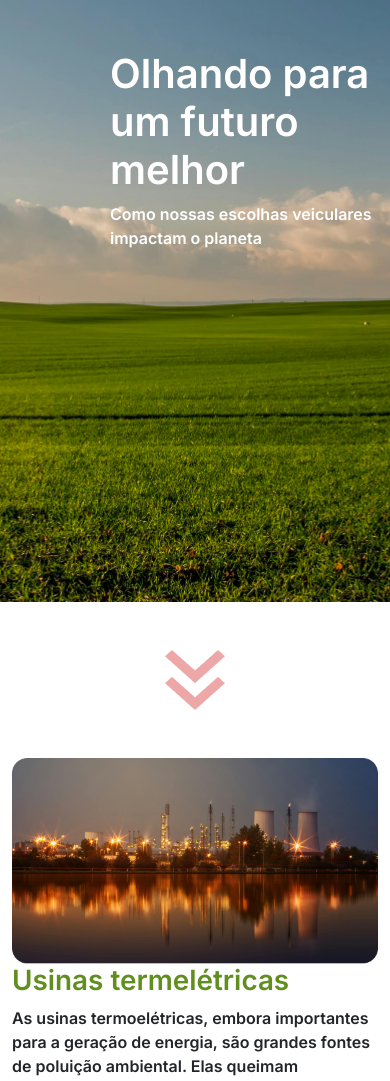
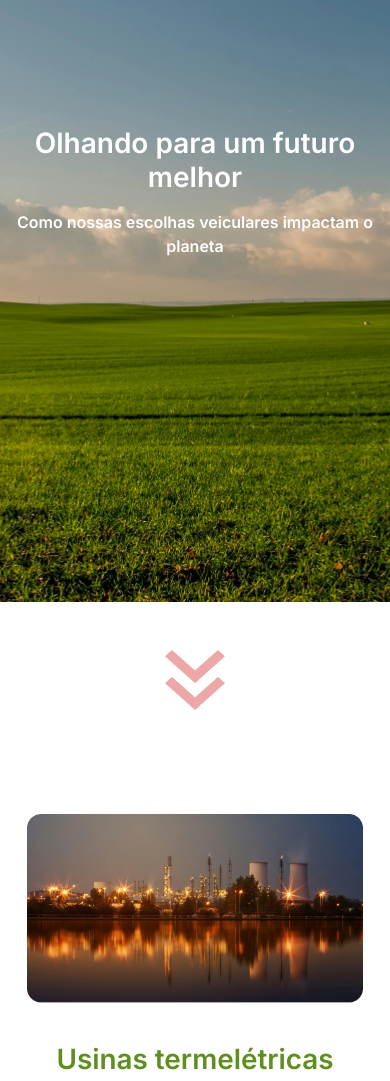
Before and after one commit to CodeCarte/GreenDrive, a website: page src/assets/html/impacto_ambientais.html in a window 390 px wide. Shown: the part 200-1281 px from the top of the page. Drawn offline with nearby package versions, Linux system fonts and the light colour scheme; a web font is replaced by a local one.

Commit message:
responsividade-impactos-consertado

```diff
--- a/src/assets/css/impactos_ambientais.css
+++ b/src/assets/css/impactos_ambientais.css
@@ -7,46 +7,80 @@ body {
 }
 
 .titulo {
-  padding-top: 250px;
-  padding-left: 110px;
+  padding: 15% 5%;
 }
 
 .hero-section {
   background-size: cover;
   background-position: center;
-  height: 95vh;
+  height: 80vh;
+  display: flex;
+  align-items: center;
 }
 
 .hero-section h1 {
-  font-size: 4rem;
+  font-size: clamp(2rem, 5vw, 4rem);
+  margin-bottom: 1rem;
 }
 
 .hero-section p {
-  font-size: 1.5rem;
+  font-size: clamp(1rem, 2.5vw, 1.5rem);
 }
 
-@media (max-width: 768px) {
-  .hero-section {
-    height: 60vh;
-    background-position: top;
-  }
+.container {
+  padding: 2rem 15px;
+}
 
-  .hero-section h1 {
-    font-size: 2.5rem;
-  }
+.row {
+  margin: 2rem 0;
+}
 
-  .hero-section p {
-    font-size: 1rem;
-  }
+.img-fluid {
+  border-radius: 10px;
+  margin: 1rem 0;
 }
 
 .carousel-image {
   max-width: 100%;
   height: auto;
   max-height: 600px;
+  object-fit: contain;
+}
+
+@media (max-width: 1200px) {
+  .titulo {
+    padding: 12% 5%;
+  }
+
+  .hero-section {
+    min-height: 70vh;
+  }
+}
+
+@media (max-width: 992px) {
+  .titulo {
+    padding: 10% 4%;
+  }
+
+  .container {
+    padding: 1.5rem 15px;
+  }
+
+  .row {
+    margin: 1.5rem 0;
+  }
 }
 
 @media (max-width: 768px) {
+  .titulo {
+    padding: 8% 3%;
+  }
+
+  .hero-section {
+    height: 60vh;
+    text-align: center;
+  }
+
   .carousel-control-prev,
   .carousel-control-next {
     display: none;
@@ -55,4 +89,40 @@ body {
   .carousel-image {
     max-height: 400px;
   }
+
+  .order-lg-1 {
+    order: 2;
+    text-align: center;
+  }
+
+  .order-lg-2 {
+    order: 1;
+    margin-bottom: 1.5rem;
+  }
+
+  .container {
+    padding: 1rem 15px;
+  }
 }
+
+@media (max-width: 576px) {
+  .titulo {
+    padding: 6% 2%;
+  }
+
+  .hero-section {
+    min-height: 50vh;
+  }
+
+  .hero-section h1 {
+    font-size: 1.75rem;
+  }
+
+  .hero-section p {
+    font-size: 1rem;
+  }
+
+  .carousel-image {
+    max-height: 300px;
+  }
+}
```
